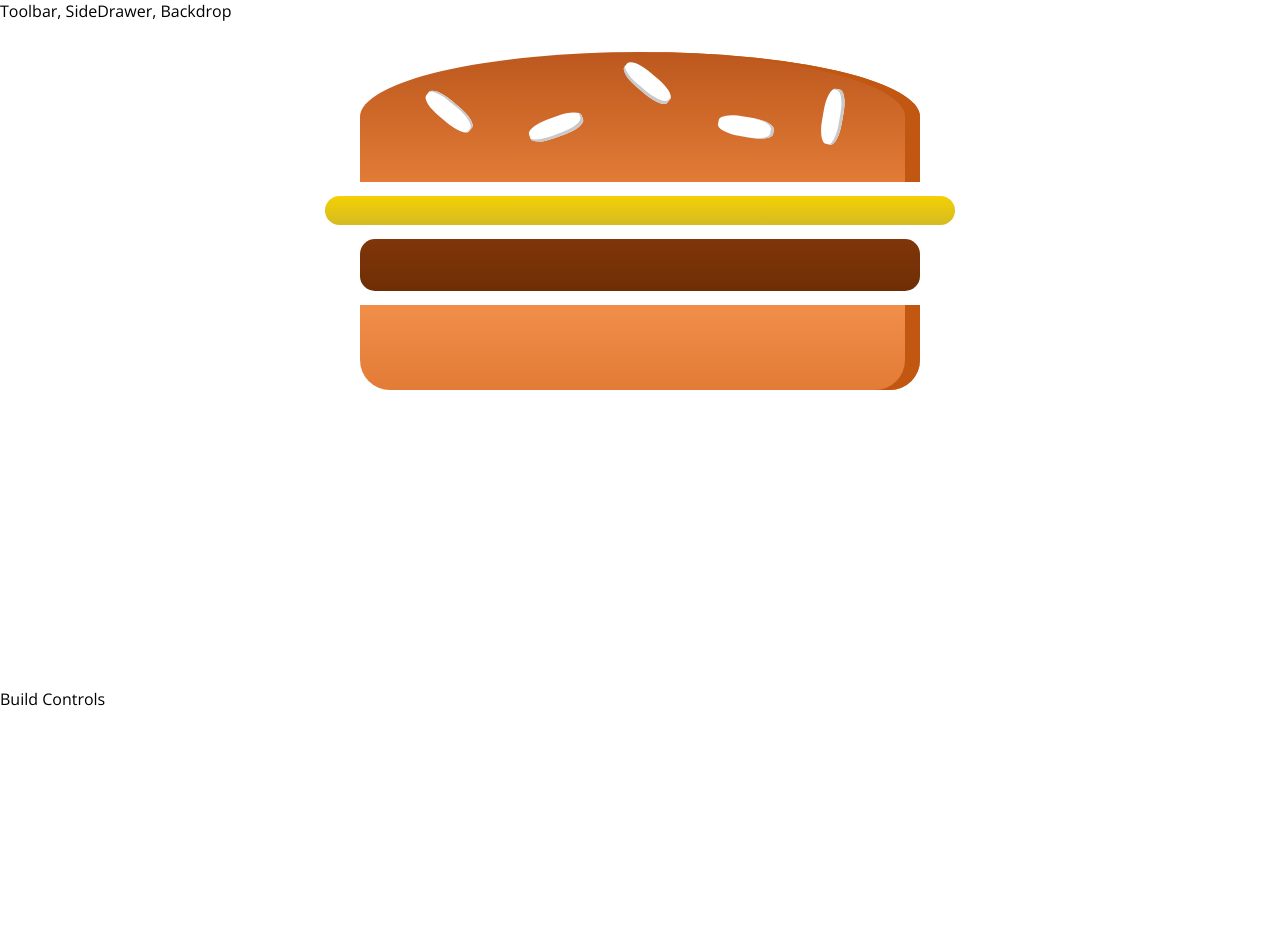
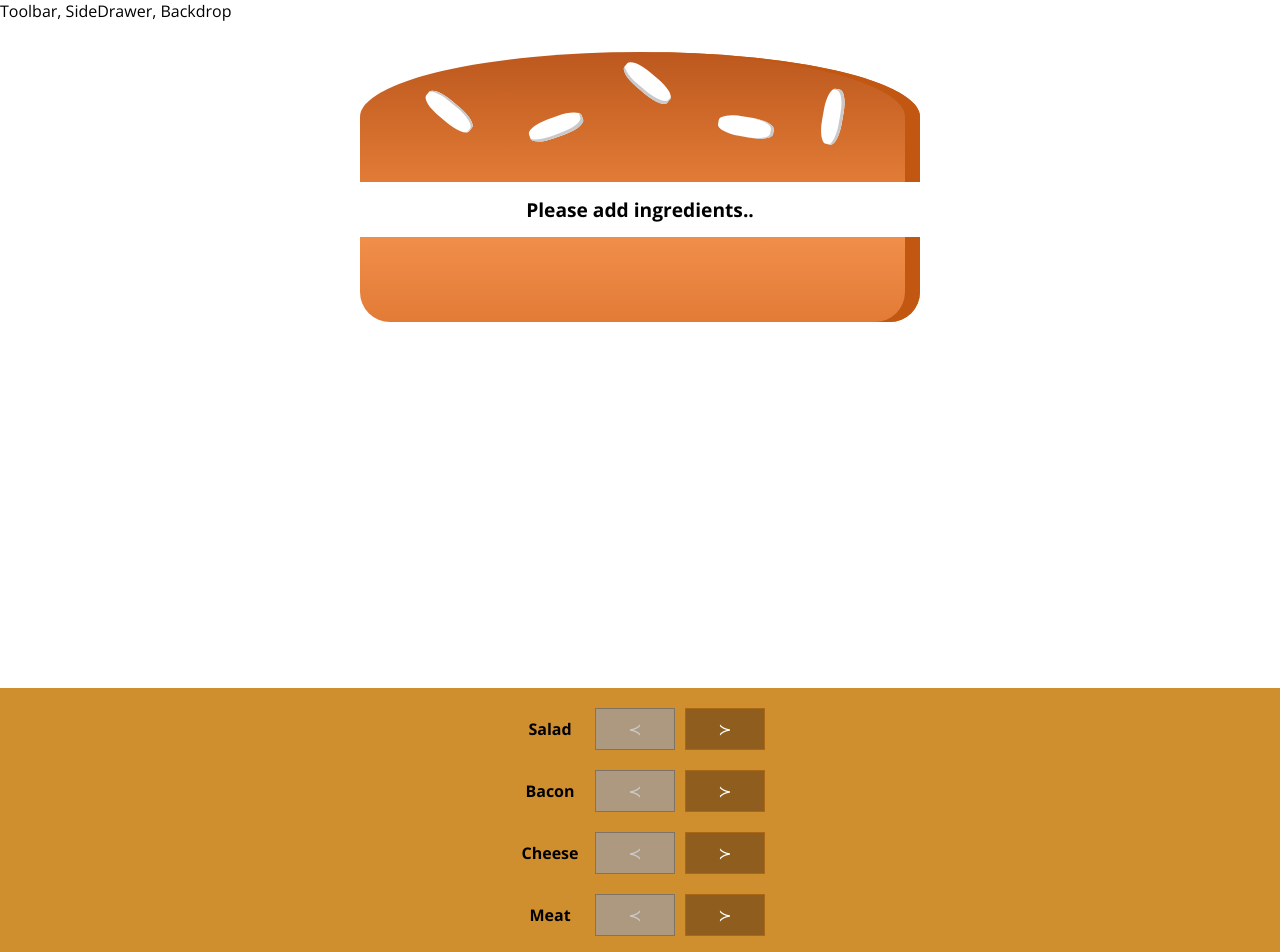
Before and after one commit to TareqJudehGithub/react.js-burger-builder, a React (Create React App) app: page / in a window 1280 px wide. Shown: the top 952 px of the page. Before the commit the page ends 800 px from the top, so only its background shows below. Built offline with nearby package versions, Linux system fonts and the light colour scheme; the HTML template or start-up script is replaced by a standard one.

Commit message:
Added Build Controls, where we can now add and remove ingredients to the Burger Builder dynamically.

```diff
--- /dev/null
+++ b/src/components/Burger/BuildControls/BuildControl/BuildControl.jsx
@@ -0,0 +1,24 @@
+import React from "react";
+import classes from "./BuildControl.module.css";
+
+const BuildControl = (props) => {
+     return (
+          <div className={classes.BuildControl}>
+               <div className={classes.Label}>{props.label}</div>
+               <button
+               className={classes.Less}
+               onClick={props.remove}
+               disabled={props.removerDisabled} //disabled is a default html
+               >
+                    &#8826;
+               </button>
+
+               <button
+               className={classes.More}
+               onClick={props.add}>
+                    &#8827;
+               </button>
+          </div>
+     )
+}
+export default BuildControl;
--- /dev/null
+++ b/src/components/Burger/BuildControls/BuildControl/BuildControl.module.css
@@ -0,0 +1,69 @@
+.BuildControl {
+     /* display: flex;
+     justify-content: space-between;
+     align-items: center;
+     margin: 5px 0; */
+
+    display: flex;
+    text-align: center;
+    margin: 10px 10px;
+    flex-direction: row;
+    justify-items: center;
+    justify-content: center;
+
+
+ }
+
+ .BuildControl button {
+     display: block;
+     font: inherit;
+     padding: 5px;
+     margin: 0 5px;
+     width: 80px;
+     border: 1px solid #AA6817;
+     cursor: pointer;
+     outline: none;
+ }
+
+
+ .BuildControl button:disabled {
+     background-color: #AC9980;
+     border: 1px solid #7E7365;
+     color: #ccc;
+     cursor: default;
+ }
+
+ .BuildControl button:hover:disabled {
+     background-color: #AC9980;
+     color: #ccc;
+     cursor: not-allowed;
+ }
+
+ .Label {
+     padding: 10px;
+     font-weight: bold;
+     width: 80px;
+ }
+
+ .BuildControl .Less {
+     background-color: #D39952;
+     color: white;
+ }
+
+ .BuildControl .More {
+     background-color: #8F5E1E;
+     color: white;
+ }
+
+ .BuildControl .Less:hover, .BuildControl .Less:active {
+     background-color: #DAA972;
+     color: white;
+ }
+
+ .BuildControl .More:hover,.BuildControl .More:active {
+     background-color: #99703F;
+     color: white;
+ }
+ .btn-disabled {
+     display: none;
+ }
--- /dev/null
+++ b/src/components/Burger/BuildControls/BuildControls.jsx
@@ -0,0 +1,28 @@
+import React from "react";
+import BuildControl from "./BuildControl/BuildControl";
+import classes from "./BuildControls.module.css";
+
+const controls = [
+     { id: 1, label: "Salad", type: "salad"},
+     { id: 2, label: "Bacon", type: "bacon"},
+     { id: 3, label: "Cheese", type: "cheese"},
+     { id: 4, label: "Meat", type: "meat"}
+];
+
+const BuildControls = (props) => {
+     return (
+          <div className={classes.BuildControls}>
+               {controls.map(control => {
+                    return <BuildControl
+                              key={control.id}
+                              label={control.label}
+                              add={() => props.addIngredient(control.type)}
+                              remove={() => props.removeIngredient(control.type)}
+                              removerDisabled={props.ingredients[control.type] <= 0 }
+                         />
+               })}
+          </div>
+     )
+
+}
+export default BuildControls;
--- /dev/null
+++ b/src/components/Burger/BuildControls/BuildControls.module.css
@@ -0,0 +1,51 @@
+.BuildControls {
+     width: 100%;
+     background-color: #CF8F2E;
+     display: flex;
+     flex-flow: column;
+     align-items: center;
+     box-shadow: 0 2px 1px #ccc;
+     margin: auto;
+     padding: 10px 0;
+ }
+
+ .OrderButton {
+     background-color: #DAD735;
+     outline: none;
+     cursor: pointer;
+     border: 1px solid #966909;
+     color: #966909;
+     font-family: inherit;
+     font-size: 1.2em;
+     padding: 15px 30px;
+     box-shadow: 2px 2px 2px #966909;
+ }
+
+ .OrderButton:hover, .OrderButton:active {
+     background-color: #A0DB41;
+     border: 1px solid #966909;
+     color: #966909;
+ }
+
+ .OrderButton:disabled {
+     background-color: #C7C6C6;
+     cursor: not-allowed;
+     border: 1px solid #ccc;
+     color: #888888;
+ }
+
+ .OrderButton:not(:disabled) {
+     animation: enable 0.3s linear;
+ }
+
+ @keyframes enable {
+     0% {
+         transform: scale(1);
+     }
+     60% {
+         transform: scale(1.1);
+     }
+     100% {
+         transform: scale(1);
+     }
+ }
--- a/src/components/Burger/Burger.jsx
+++ b/src/components/Burger/Burger.jsx
@@ -4,11 +4,26 @@
 import classes from "./Burger.module.css";
 
 const Burger = (props) => {
+     let transformedIngredients = Object.keys(props.ingredients)
+          .map(igKey => {
+               return [...Array(props.ingredients[igKey])].map((_, index) => {
+                    return <BurgerIngredient
+                    key={igKey + index}
+                    type={igKey}
+                    />
+               })
+          })
+          .reduce((arr, el) => {  //to flatten the array;
+               return arr.concat(el);
+          });
+          if(transformedIngredients.length === 0) {
+               transformedIngredients = <p>Please add ingredients..</p>
+          }
+
      return (
           <div className={classes.Burger}>
                <BurgerIngredient type="bread-top"/>
-               <BurgerIngredient type="cheese"/>
-               <BurgerIngredient type="meat"/>
+               {transformedIngredients}
                <BurgerIngredient type="bread-bottom"/>
           </div>
      )
--- a/src/containers/burger-builder/burger-builder.js
+++ b/src/containers/burger-builder/burger-builder.js
@@ -1,11 +1,70 @@
 import React from "react";
 import Burger from "../../components/Burger/Burger";
+import BuildControls from "../../components/Burger/BuildControls/BuildControls";
+
+const INGREDIENT_PRICES = {
+     salad: 0.5,
+     cheese: 1,
+     meat: 2,
+     bacon: 0.6
+};
+
 class BurgerBuilder extends React.Component {
+     constructor() {
+          super()
+          this.state = {
+               ingredients: {
+                    salad: 0,
+                    bacon: 0,
+                    cheese: 0,
+                    meat: 0
+               },
+               totalPrice: 1
+          }
+     }
+     //methods:
+     addIngredientHandler = (type) => {
+          const oldCount = this.state.ingredients[type];
+          const updatedCount = oldCount +1;
+          const updatedIngredients = {...this.state.ingredients};
+          updatedIngredients[type] = updatedCount;
+          const priceAddition = INGREDIENT_PRICES[type]
+          const oldPrice = this.state.totalPrice;
+          const newPrice = oldPrice + priceAddition;
+
+          this.setState({
+               totalPrice: newPrice,
+               ingredients: updatedIngredients
+          });
+     };
+     removeIngredientHandler = (type) => {
+          const oldCount = this.state.ingredients[type];
+          if(oldCount  <= 0) {
+               return;
+
+          }
+          const updatedCount = oldCount - 1;
+          const updatedIngredients = {...this.state.ingredients}
+          updatedIngredients[type] = updatedCount;
+          const priceDeduction = INGREDIENT_PRICES[type];
+          const oldPrice = this.state.totalPrice;
+          const newPrice = oldPrice - priceDeduction;
+          this.setState({
+               totalPrice: newPrice,
+               ingredients: updatedIngredients
+          })
+
+
+     };
      render() {
           return (
                <React.Fragment>
-                    <Burger />
-                    <div>Build Controls</div>
+                    <Burger ingredients={this.state.ingredients}/>
+                    <BuildControls
+                    addIngredient={this.addIngredientHandler}
+                    removeIngredient={this.removeIngredientHandler}
+                    ingredients={this.state.ingredients}
+                    />
                </React.Fragment>
           )
      }
```
